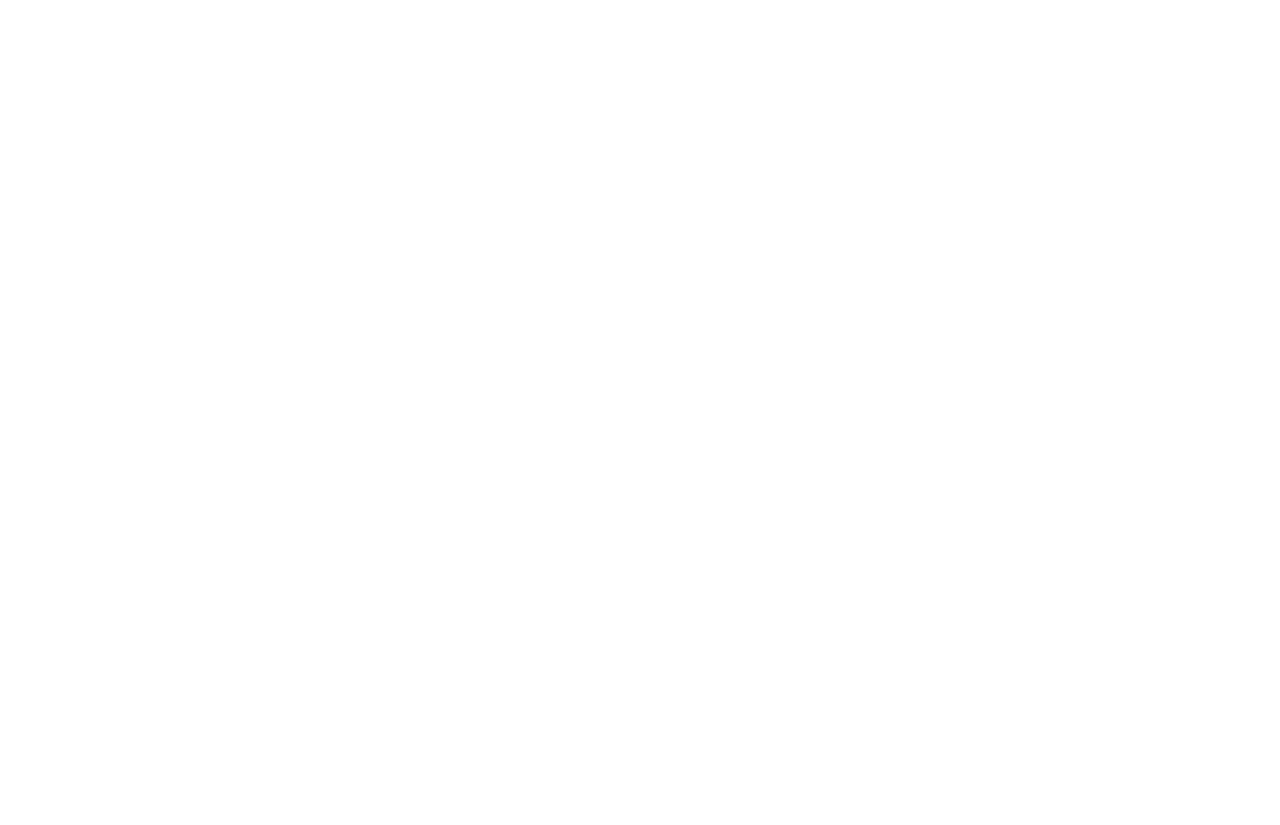
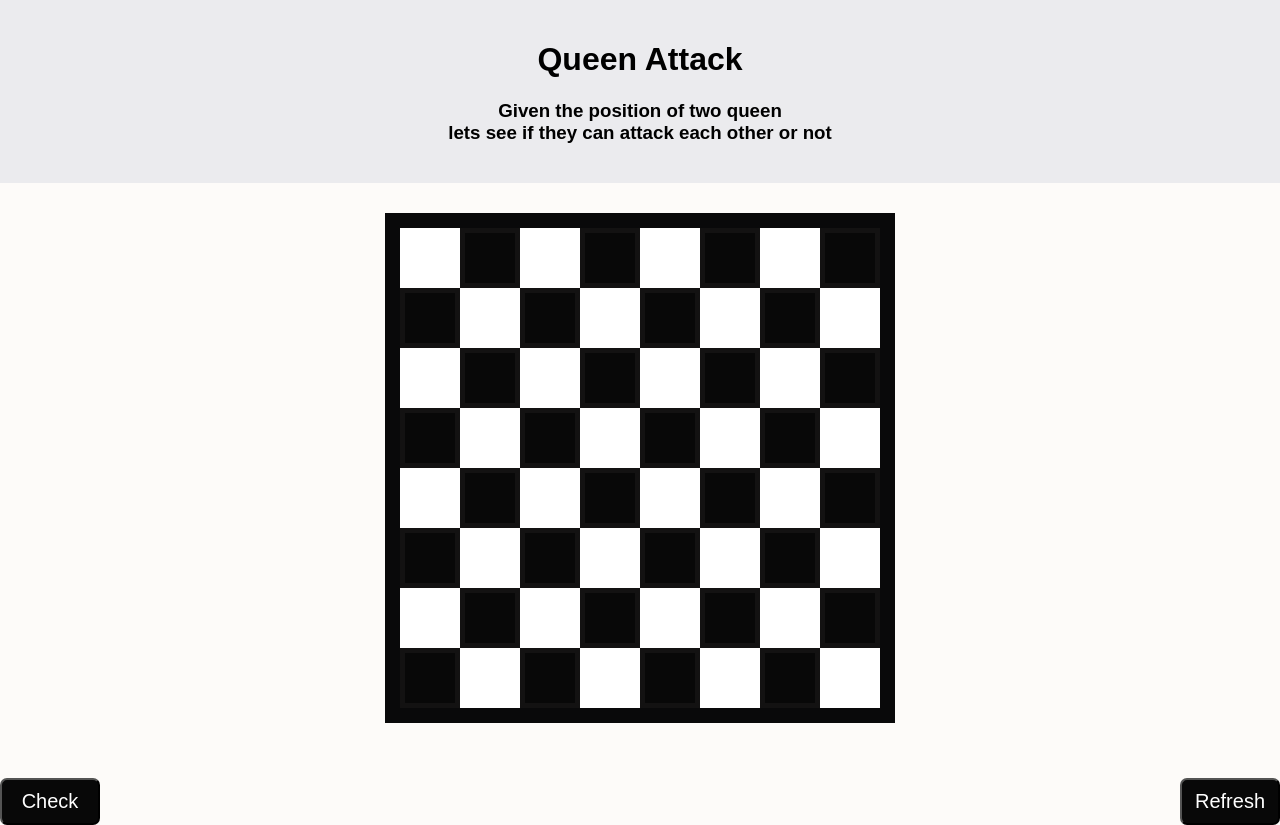
Before and after one commit to Ayukgiress/chess-attack, a plain HTML site: page index.html in a window 1280 px wide. Before the commit the page ends 800 px from the top, so only its background shows below. Drawn offline with Linux system fonts and the light colour scheme.

Commit message:
my checker

```diff
--- a/asset/styles/index.js
+++ b/asset/styles/index.js
@@ -0,0 +1,85 @@
+const select = document.querySelectorAll(".row");
+const alert = document.querySelector("#alert");
+const alerts = document.querySelector("#alerterror");
+const attack = document.querySelector("#check");
+attack.addEventListener("click", checkAttack);
+    let noSelected = 0;
+    let selectedCell = [];
+
+    function selectPosition() {
+      let id = this.getAttribute("id");
+
+      let selectedIndex = selectedCell.indexOf(id);
+
+      if (selectedIndex >= 0) {                       this.style.border = "none";
+        noSelected--;
+        return;
+      } else if (noSelected < 2) {
+        this.style.border = "5px solid green";
+        selectedCell.push(id)
+        noSelected++;
+      } else {
+        alerts.textContent = " You can only make two moves!";
+        alert.textContent = "";
+      }
+      return;
+    }
+
+    for (let i = 0; i < select.length; i++) {
+      select[i].addEventListener('click', selectPosition, false);
+    }
+
+
+
+   function attackFunction() {
+      if (selectedCell.length !== 2) {
+        alerts.textContent = "You will have to make two moves!";
+        alert.textContent = "";
+      } else {
+
+        let position1 = selectedCell[0];
+        let position2 = selectedCell[1];
+
+        let cell11 = position1.split("", position1)[0]
+        let cell12 = position1.split("", position1)[1]
+
+        let cell21 = position2.split("", position2)[0]
+        let cell22 = position2.split("", position2)[1]
+
+        //horizontal check
+        if (cell11 === cell21) {
+          return true;
+        }
+
+        //vertical check
+        if (cell12 === cell22) {
+          return true;
+        }
+
+        //diagonal left to right
+        if (cell11 - cell12 === cell21 - cell22) {
+          return true;
+        }
+
+        let positionRightLeft = Math.abs(parseInt(position1) - parseInt(position2));
+
+        let moduleRightLeft = (positionRightLeft % 9 === 0) ? true : false
+
+
+        if (moduleRightLeft) {
+          return true;
+        }
+        alerts.textContent = "A Queen cannot be attacked!";
+        alert.textContent = "";
+      }
+    }
+
+    function checkAttack() {
+      let attack = attackFunction();
+      if (attack) {
+        alert.textContent = "A Queen has been attacked!!!";
+        alerts.textContent = "";
+      }
+      alerts.style.display = "block";
+      return;
+    }
--- a/asset/styles/styles.css
+++ b/asset/styles/styles.css
@@ -0,0 +1,101 @@
+body {
+    font-family: Arial, Helvetica, sans-serif;
+    background: #fdfbf9;
+    padding: 0;
+    margin: 0;
+  }
+
+  header {
+    background: #ebebee;
+    color: black;
+    text-align: center;
+    margin: 0 0 30px 0;
+    padding: 20px;
+  }
+
+  .chessboard{
+    margin: 0 auto;
+    width: 480px;
+    height: 480px;
+    text-align: center;
+    border: 15px solid #09090a;
+    font-size: 0;
+    padding: 0;
+  }
+
+   .dark {
+    width: 60px;
+    height: 60px;
+    background-color: #080808;
+    display: table-cell;
+    vertical-align: baseline;
+    border:5px solid #131212;
+
+  }
+
+  .light {
+    width: 60px;
+    height: 60px;
+    background-color: #ffffff;
+    display: table-cell;
+    vertical-align: baseline;
+    border: 5px solid #fff;
+  }
+
+  #check, #refresh {
+    display: flex;
+    align-items: center;
+    justify-content: center;
+    cursor: pointer;
+    margin: auto;
+    font-size: 20px;
+    padding: 10px;
+    width: 100px;
+    background: #080808;
+    color: white;
+    border-radius: 7px;
+    text-align: center;
+    position: relative;
+  }
+
+
+  #check {
+    margin: auto;
+    margin-top: 25px;
+    float: left;
+  }
+
+  #refresh {
+    margin: auto;
+    margin-top: 25px;
+    float: right;
+  }
+
+  #check:hover, #refresh:hover {
+    background: #340a3f;
+  }
+
+  .alerts {
+    display: inline;
+  }
+  #alert {
+    display: block;
+    font-size: 18px;
+    color: #008000;
+    text-align: center;
+    margin: auto;
+    margin-top: 20px;
+    margin-bottom: 30px;
+    font-style: oblique;
+  }
+
+  #alerterror {
+    display: block;
+    font-size: 18px;
+    color: red;
+    text-align: center;
+    margin: auto;
+    margin-top: 15px;
+    margin-bottom: 30px;
+    font-style: italic;
+  }
--- a/index.html
+++ b/index.html
@@ -7,7 +7,121 @@
     <link rel="stylesheet" href="asset/styles/styles.css">
 </head>
 <body>
+    <header>
+    <h1>Queen Attack</h1>
+    <h3>Given the position of two queen <br> lets see if they can attack each other or not</h3>
+</header>
+    <section>
 
-    <script src="asset/styles/index.js"></script>
+
+
+
+
+                <div class ="chessboard">
+                  <!--1st row-->
+                <div>
+                    <button class="light row A1" id = "11"></button>
+                    <button class="dark row B1" id = "12"></button>
+                    <button class="light row C1" id ="13"></button>
+                    <button class="dark row D1" id = "14"></button>
+                    <button class="light row E1" id = "15"></button>
+                    <button class="dark row F1" id = "16"></button>
+                    <button class="light row G1" id = "17"></button>
+                    <button class="dark row H1" id = "18"></button>
+                </div>
+
+                   <!--2nd ROW-->
+                  <div>
+                    <button class="dark row A2" id ="21"></button>
+                    <button class="light row B2" id = "22"></button>
+                    <button class="dark row C2"id = "23"></button>
+                    <button class="light row D2" id = "24"></button>
+                    <button class="dark row E2" id ="25"></button>
+                    <button class="light row F2" id = "26"></button>
+                    <button class="dark row G2" id = "27"></button>
+                    <button class="light row H2" id = "28"></button>
+                </div>
+
+                  <!--3rd ROW-->
+                    <div>
+                    <button class="light row A3" id = "31"></button>
+                    <button class="dark row B3" id = "32"></button>
+                    <button class="light row C3" id = "33"></button>
+                    <button class="dark row D3" id = "34"></button>
+                    <button class="light row E3" id = "35"></button>
+                    <button class="dark row F3" id = "36"></button>
+                      <button class="light row G3" id = "37"></button>
+                      <button class="dark row  H3" id = "38"></button>
+                </div>
+
+                 <!--4th ROW-->
+                <div>
+                  <button class="dark row A4" id = "41"></button>
+                  <button class="light row B4" id = "42"></button>
+                  <button class="dark row C4" id = "43"></button>
+                  <button class="light row D4" id= "44"></button>
+                  <button class="dark row E4" id = "45"></button>
+                  <button class="light row F4" id = "46"></button>
+                  <button class="dark row G4" id ="47"></button>
+                  <button class="light row H4" id = "48"></button>
+                </div>
+
+              <!--5th ROW-->
+                  <div>
+                    <button class="light row A5" id = "51"></button>
+                    <button class="dark row B5" id = "52"></button>
+                    <button class="light row C5" id = "53"></button>
+                    <button class="dark row D5" id = "54"></button>
+                    <button class="light row E5" id = "55"></button>
+                    <button class="dark row F5" id = "56"></button>
+                    <button class="light row G5" id = "57"></button>
+                    <button class="dark row H5" id = "58"></button>
+                </div>
+
+                  <!--6th ROW-->
+                  <div>
+                    <button class="dark row A6" id = "61"></button>
+                    <button class="light row B6" id = "62"></button>
+                    <button class="dark row C6" id = "63"></button>
+                    <button class = "light row D6" id = "64"></button>
+                    <button class="dark row E6" id ="65"></button>
+                    <button class="light row F6" id = "66"></button>
+                    <button class="dark row G6" id = "67"></button>
+                    <button class="light row H6" id = "68"></button>
+                   </div>
+
+                  <!--7th ROW-->
+                  <div>
+                    <button class="light row A7" id = "71"></button>
+                    <button class="dark row B7" id = "72"></button>
+                    <button class="light row C7" id = "73"></button>
+                    <button class="dark row D7" id = "74"></button>
+                    <button class="light row E7" id  "75"></buttton>
+                    <button class="dark row F7" id = "76"></button>
+                    <button class="light row G7" id = "77"></button>
+                    <button class="dark row H7" id = "78"></button>
+                   </div>
+
+                  <!--8th ROW-->
+                  <div>
+                    <button class="dark row A8" id = "81"></button>
+                    <button class="light row B8" id = "82"></button>
+                    <button class="dark row C8" id = "83"></button>
+                    <button class="light row D8" id = "84"></button>
+                    <button class="dark row E8" id = "85"></button>
+                    <button class="light row F8" id = "86"></button>
+                    <button class="dark row G8" id = "87"></button>
+                    <button class="light row H8" id = "88"></button>
+                   </div>
+                </div>
+
+                  <button type="submit" id="check">Check</button>
+
+                  <button type="button" onClick="window.location.href=window.location.href" id="refresh">Refresh</button>
+                  <div class="alerts">
+                  <div id="alert"></div>
+                  <div id="alerterror"></div>
+              </section>
+              <script src="asset/styles/index.js"></script>
 </body>
 </html>
```
